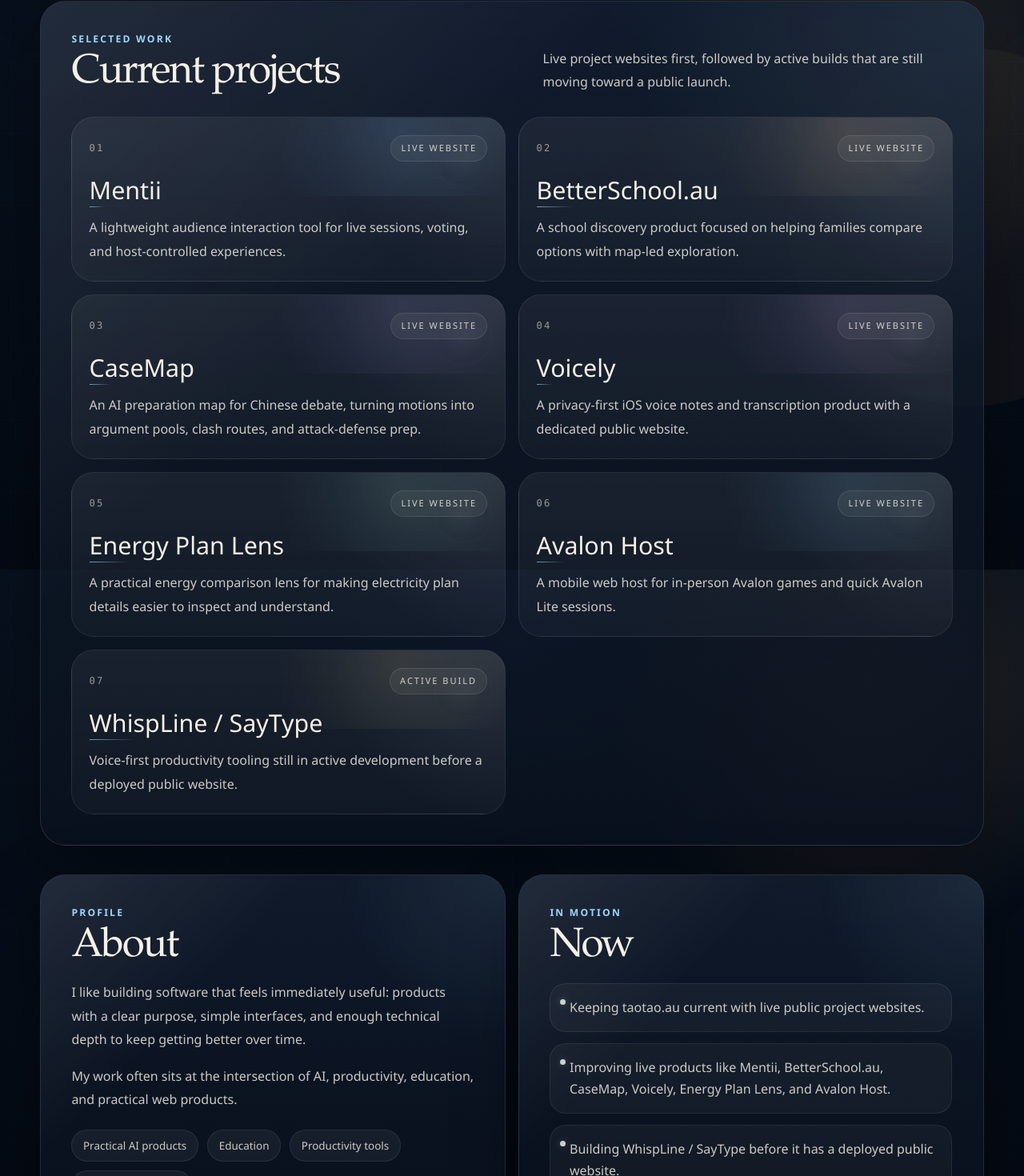
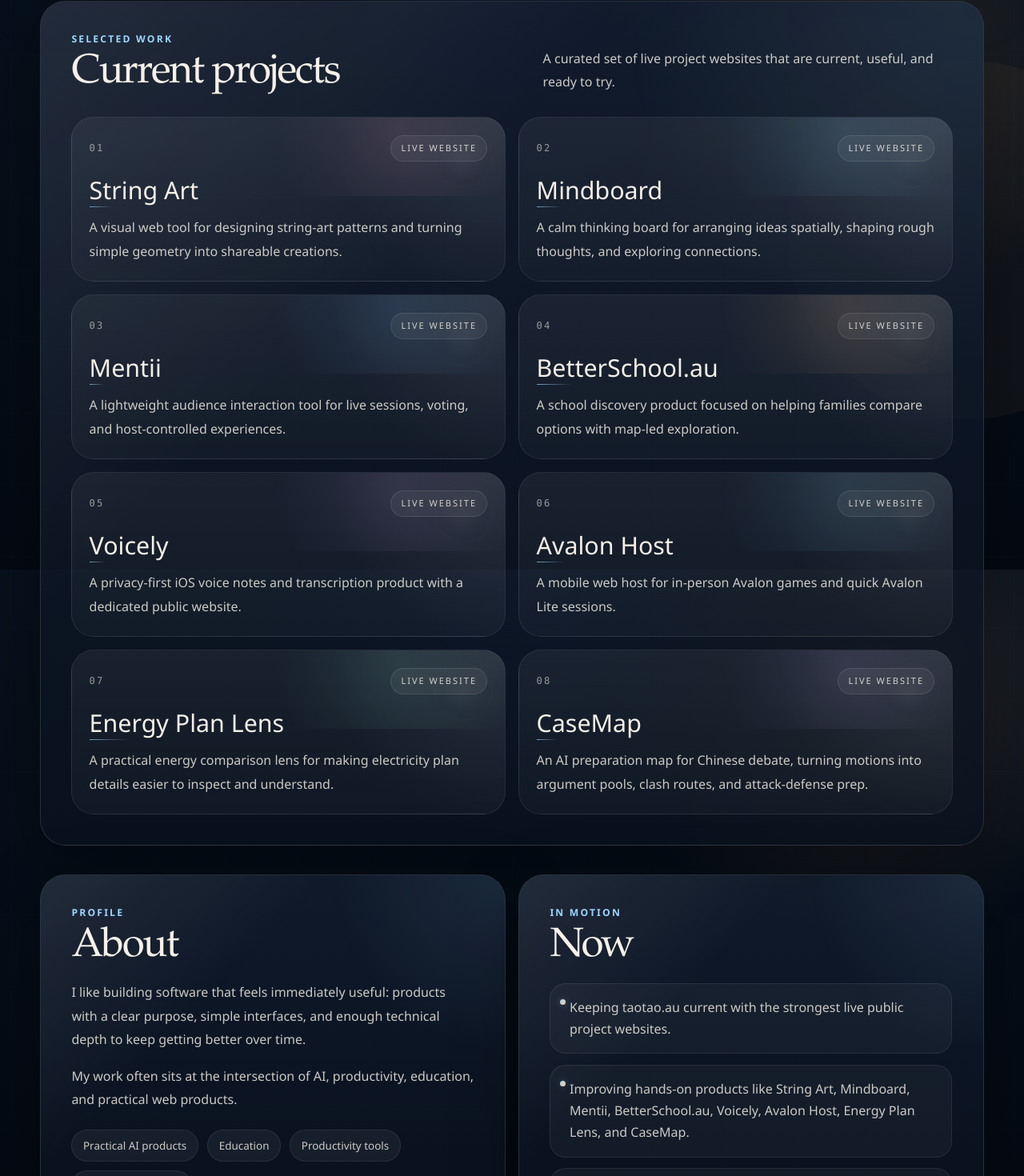
Before and after one commit to hellotaotao/taotao-au, a Next.js app: page / in a window 1280 px wide. Shown: the part 888-2358 px from the top of the page at 80% size. Built offline with nearby package versions, Linux system fonts and the light colour scheme.

Commit message:
chore: refresh featured project portfolio

```diff
--- a/src/app/i18n.ts
+++ b/src/app/i18n.ts
@@ -76,6 +76,24 @@ export function resolveLocale({
 
 const projectsBase = [
   {
+    name: "String Art",
+    href: "https://stringart.taotao.au/",
+    accent: "rgba(255, 151, 188, 0.46)",
+    description: {
+      en: "A visual web tool for designing string-art patterns and turning simple geometry into shareable creations.",
+      zh: "一个可视化网页工具，用来设计弦线艺术图案，把简单几何变成可分享的作品。",
+    },
+  },
+  {
+    name: "Mindboard",
+    href: "https://mindboard.taotao.au/",
+    accent: "rgba(139, 217, 255, 0.46)",
+    description: {
+      en: "A calm thinking board for arranging ideas spatially, shaping rough thoughts, and exploring connections.",
+      zh: "一个安静的思考白板，用空间方式整理想法、打磨粗略思路并探索连接。",
+    },
+  },
+  {
     name: "Mentii",
     href: "https://menti.taotao.au/",
     accent: "rgba(120, 189, 255, 0.5)",
@@ -94,21 +112,21 @@ const projectsBase = [
     },
   },
   {
-    name: "CaseMap",
-    href: "https://casemap.taotao.au/",
-    accent: "rgba(186, 168, 255, 0.46)",
-    description: {
-      en: "An AI preparation map for Chinese debate, turning motions into argument pools, clash routes, and attack-defense prep.",
-      zh: "一个中文辩论 AI 备赛地图，把辩题拆成立论池、交锋路线和攻防准备。",
-    },
-  },
-  {
     name: "Voicely",
     href: "https://voicely.taotao.au/",
     accent: "rgba(230, 171, 255, 0.42)",
     description: {
       en: "A privacy-first iOS voice notes and transcription product with a dedicated public website.",
       zh: "一个隐私优先的 iOS 语音笔记和转录产品，并有独立公开网站。",
+    },
+  },
+  {
+    name: "Avalon Host",
+    href: "https://avalon.taotao.au/",
+    accent: "rgba(142, 226, 255, 0.44)",
+    description: {
+      en: "A mobile web host for in-person Avalon games and quick Avalon Lite sessions.",
+      zh: "一个移动网页主持工具，用于线下阿瓦隆游戏和快速 Avalon Lite 场次。",
     },
   },
   {
@@ -121,21 +139,12 @@ const projectsBase = [
     },
   },
   {
-    name: "Avalon Host",
-    href: "https://avalon.taotao.au/",
-    accent: "rgba(142, 226, 255, 0.44)",
+    name: "CaseMap",
+    href: "https://casemap.taotao.au/",
+    accent: "rgba(186, 168, 255, 0.46)",
     description: {
-      en: "A mobile web host for in-person Avalon games and quick Avalon Lite sessions.",
-      zh: "一个移动网页主持工具，用于线下阿瓦隆游戏和快速 Avalon Lite 场次。",
-    },
-  },
-  {
-    name: "WhispLine / SayType",
-    href: "https://github.com/hellotaotao/WhispLine",
-    accent: "rgba(255, 223, 132, 0.42)",
-    description: {
-      en: "Voice-first productivity tooling still in active development before a deployed public website.",
-      zh: "语音优先的效率工具，目前仍在积极开发中，尚未部署公开网站。",
+      en: "An AI preparation map for Chinese debate, turning motions into argument pools, clash routes, and attack-defense prep.",
+      zh: "一个中文辩论 AI 备赛地图，把辩题拆成立论池、交锋路线和攻防准备。",
     },
   },
 ] as const;
@@ -209,9 +218,9 @@ export const translations = {
       "Voice-first software",
     ],
     nowItems: [
-      "Keeping taotao.au current with live public project websites.",
-      "Improving live products like Mentii, BetterSchool.au, CaseMap, Voicely, Energy Plan Lens, and Avalon Host.",
-      "Building WhispLine / SayType before it has a deployed public website.",
+      "Keeping taotao.au current with the strongest live public project websites.",
+      "Improving hands-on products like String Art, Mindboard, Mentii, BetterSchool.au, Voicely, Avalon Host, Energy Plan Lens, and CaseMap.",
+      "Favoring projects that are already live, easy to try, and useful without explanation.",
     ],
     hero: {
       eyebrow: "taotao.au",
@@ -232,7 +241,7 @@ export const translations = {
       label: "Selected work",
       title: "Current projects",
       intro:
-        "Live project websites first, followed by active builds that are still moving toward a public launch.",
+        "A curated set of live project websites that are current, useful, and ready to try.",
     },
     about: {
       label: "Profile",
@@ -317,9 +326,9 @@ export const translations = {
     ],
     focusAreas: ["实用 AI 产品", "教育", "效率工具", "语音优先软件"],
     nowItems: [
-      "持续更新 taotao.au，让公开项目网站保持当前状态。",
-      "改进 Mentii、BetterSchool.au、CaseMap、Voicely、Energy Plan Lens 和 Avalon Host 等线上产品。",
-      "继续开发 WhispLine / SayType，直到它拥有公开部署的网站。",
+      "持续更新 taotao.au，优先展示最强的线上公开项目。",
+      "改进 String Art、Mindboard、Mentii、BetterSchool.au、Voicely、Avalon Host、Energy Plan Lens 和 CaseMap 等可直接试用的产品。",
+      "优先展示已经上线、容易试用、并且不用解释也能体现用途的项目。",
     ],
     hero: {
       eyebrow: "taotao.au",
@@ -339,7 +348,7 @@ export const translations = {
     projects: {
       label: "精选作品",
       title: "当前项目",
-      intro: "先列出已经上线的项目网站，再列出仍在走向公开发布的开发中项目。",
+      intro: "精选已经上线、当前可用、并且值得直接试用的项目网站。",
     },
     about: {
       label: "简介",
@@ -366,14 +375,11 @@ export const translations = {
 export function getProjectCards(locale: Locale): ProjectCard[] {
   const t = translations[locale];
 
-  return projectsBase.map((project, index) => ({
+  return projectsBase.map((project) => ({
     name: project.name,
     href: project.href,
     accent: project.accent,
-    status:
-      index === projectsBase.length - 1
-        ? t.projectStatus.active
-        : t.projectStatus.live,
+    status: t.projectStatus.live,
     description: project.description[locale],
   }));
 }
```
Also changed, not shown: 1 other file (tests, documents, lock files or other folders).
